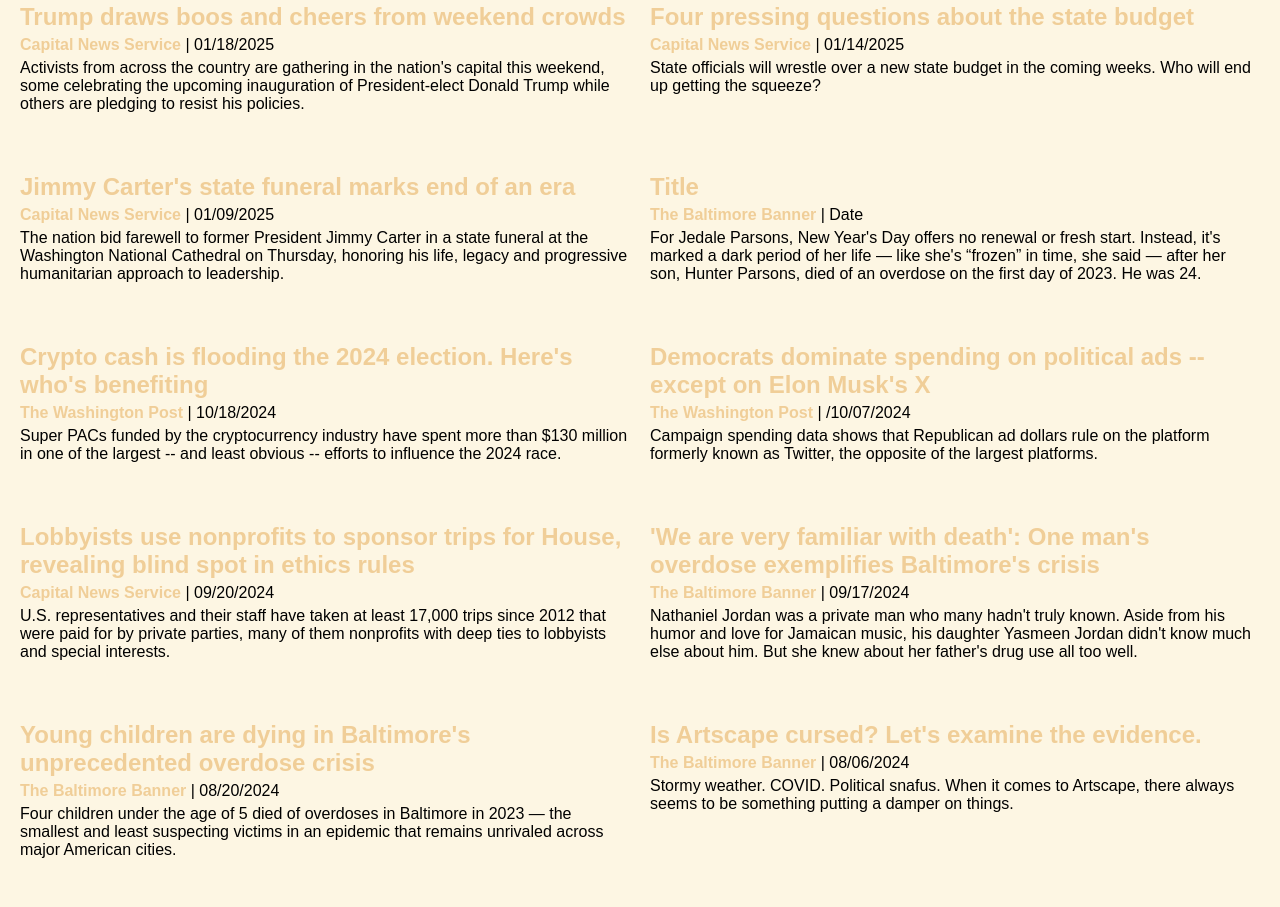
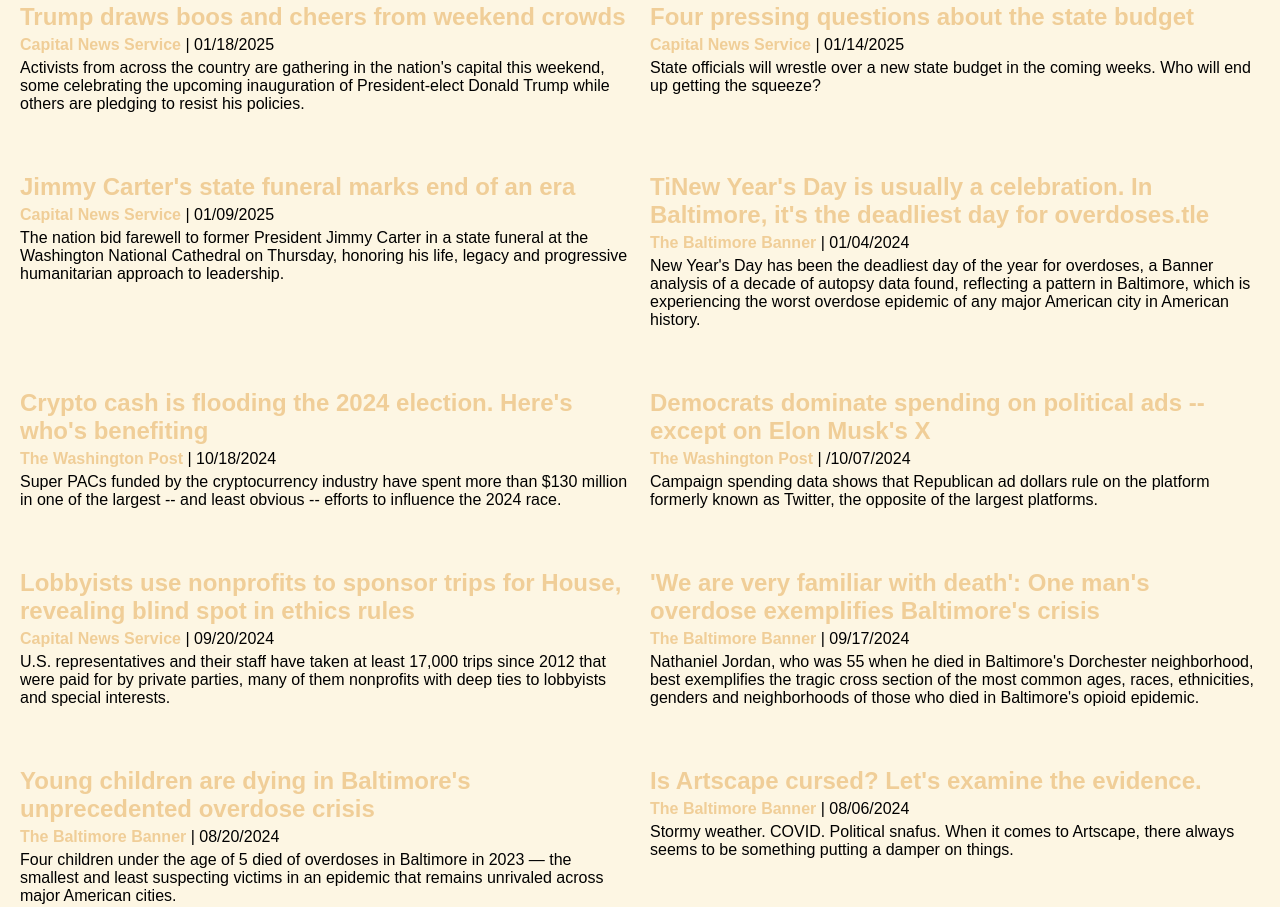
Before and after one commit to anavarr3/anavarr3.github.io, a plain HTML site: page portfolio/index.html in a window 1280 px wide. Shown: the part 654-1561 px from the top of the page. Drawn offline with Linux system fonts and the light colour scheme.

Commit message:
portfolio update

```diff
--- a/portfolio/index.html
+++ b/portfolio/index.html
@@ -120,31 +120,16 @@
 
         <div class="article">
             <a href="https://www.thebaltimorebanner.com/community/public-health/baltimore-overdoses-new-years-day-TLRKHY3JFVCC7AQVPRM5SYHBKU/" class="article-title">
-                Title
+                TiNew Year's Day is usually a celebration. In Baltimore, it's the deadliest day for overdoses.tle
             </a>
             <p class="article-details">
                 <span class="publication">The Baltimore Banner</span> |
-                <span class="01/04/2024">Date</span>
+                <span class="date">01/04/2024</span>
             </p>
             <p class="dek">
-                For Jedale Parsons, New Year's Day offers no renewal or fresh start. Instead, it's marked a dark period of her life — like she's “frozen” in time, she said — after her son, Hunter Parsons, died of an overdose on the first day of 2023. He was 24.
+                New Year's Day has been the deadliest day of the year for overdoses, a Banner analysis of a decade of autopsy data found, reflecting a pattern in Baltimore, which is experiencing the worst overdose epidemic of any major American city in American history.
             </p>
         </div>
-
-
-
-
-
-
-
-
-
-
-
-
-
-
-
 
         <div class="article">
             <a href="https://www.washingtonpost.com/business/interactive/2024/crypto-firms-candidates-house-senate-election-2024/?itid=ap_tonyromm_1" class="article-title">
@@ -194,9 +179,7 @@
                 <span class="date">09/17/2024</span>
             </p>
             <p class="dek">
-                Nathaniel Jordan was a private man who many hadn't truly known. Aside from his humor and love for Jamaican music, his daughter Yasmeen Jordan didn't know much else about him.
-
-But she knew about her father's drug use all too well.
+                Nathaniel Jordan, who was 55 when he died in Baltimore's Dorchester neighborhood, best exemplifies the tragic cross section of the most common ages, races, ethnicities, genders and neighborhoods of those who died in Baltimore's opioid epidemic.
             </p>
         </div>
 
```
